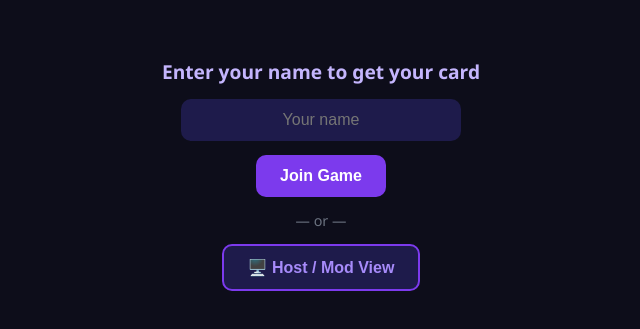
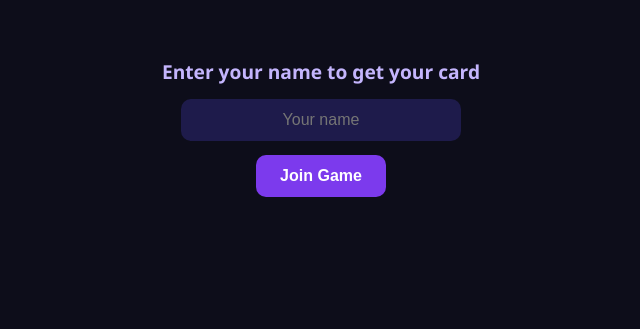
Before and after one commit to SamanthaNakamoto/bodycam-bingo, a website: page public/index.html in a window 1280 px wide. Shown: the part 85-414 px from the top of the page, without its empty margins (319-959 px from the left). Drawn offline with nearby package versions, Linux system fonts and the light colour scheme; no server answers.

Commit message:
Fix host button ID mismatch for cosmetic hiding

```diff
--- a/public/index.html
+++ b/public/index.html
@@ -401,6 +401,17 @@ if (!playerId) {
 document.getElementById('player-greeting').textContent = 'Your card, ' + name + ' 📹';
 }
 
+// Cosmetic host button visibility — controlled by ?mode=host in URL
+const urlParams = new URLSearchParams(window.location.search);
+const showHostButton = urlParams.get('mode') === 'host';
+
+if (!showHostButton) {
+  const hostBtn = document.getElementById('host-btn');
+  const hostDivider = document.getElementById('host-btn-divider');
+  if (hostBtn) hostBtn.style.display = 'none';
+  if (hostDivider) hostDivider.style.display = 'none';
+}
+
 function goHostView() {
   const enteredKey = prompt('Enter host access key:');
   if (!enteredKey) return;
```
